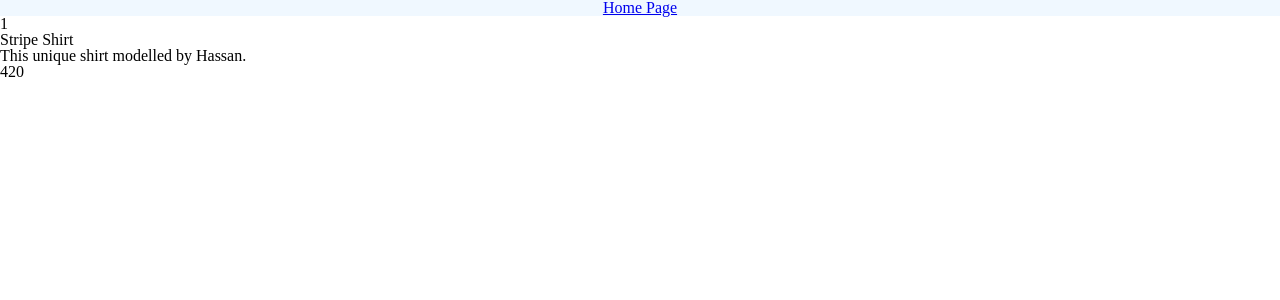
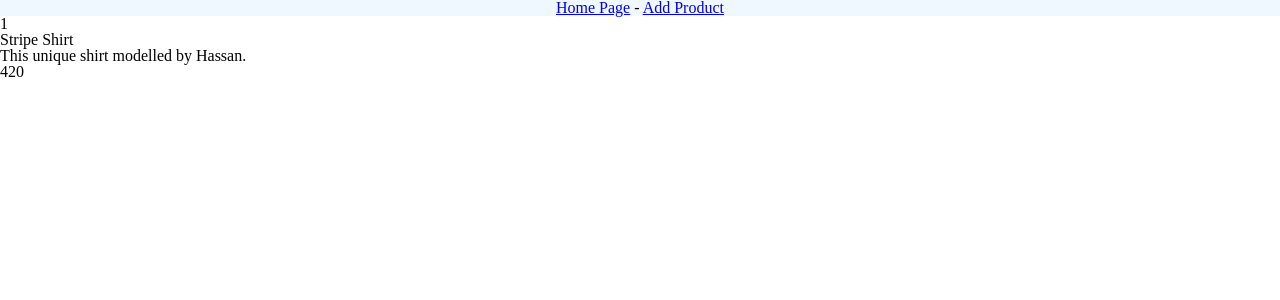
Before and after one commit to cindychea/rainforest, a Django app: page /product/1 in a window 1280 px wide. Shown: the top 300 px of the page. Run offline with Django 3.2, Linux system fonts and the light colour scheme; data comes from the database, SQL or seed files in the repository; some libraries are stand-ins or nearby versions.

Commit message:
create product done

```diff
--- a/rainforest/rainforest/static/css/style.css
+++ b/rainforest/rainforest/static/css/style.css
@@ -1,5 +1,8 @@
 .body{
 
+}
+.main{
+    display: grid;
 }
 .nav{
     background-color: aliceblue;
--- a/rainforest/rainforest/templates/base.html
+++ b/rainforest/rainforest/templates/base.html
@@ -13,7 +13,8 @@
 <body>
 
 <nav class='nav'>
-<a href="{% url 'home' %}">Home Page</a>
+<a href="{% url 'home' %}">Home Page</a> -
+<a href="{% url 'new_product' %}">Add Product</a>
 
 </nav>
 
--- a/rainforest/rainforest/urls.py
+++ b/rainforest/rainforest/urls.py
@@ -21,6 +21,7 @@ urlpatterns = [
     path('admin/', admin.site.urls),
     path('', root, name='home'),
     path('product/<int:id1>', view_product, name='view_product'),
-
+    path('product/new', new_product, name='new_product'),
+    path('product/create', create_product, name='create_product'),
 
 ]
--- a/rainforest/rainforest/views.py
+++ b/rainforest/rainforest/views.py
@@ -3,6 +3,7 @@ from django.shortcuts import render, redirect
 from datetime import date
 from django.forms import ModelForm
 from rainforest.models import *
+from rainforest.forms import *
 
 def root(request):
     products =  Product.objects.all()
@@ -16,3 +17,16 @@ def view_product(request, id1):
     context = {'product': product}
     response = render(request, 'product.html', context)
     return HttpResponse(response)
+
+def new_product(request):
+    product_form = ProductForm()
+    context = {'product_form': product_form}
+    response = render(request, 'new_product.html', context)
+    return HttpResponse(response)
+
+def create_product(request):
+    new_product = ProductForm(request.POST)
+    new_product.save()
+    # redirect()
+    return HttpResponseRedirect('/')
+    # request.POST
```
Also changed, not shown: rainforest/rainforest/forms.py (added, +8 -0 lines), rainforest/rainforest/templates/new_product.html (added, +10 -0 lines).
